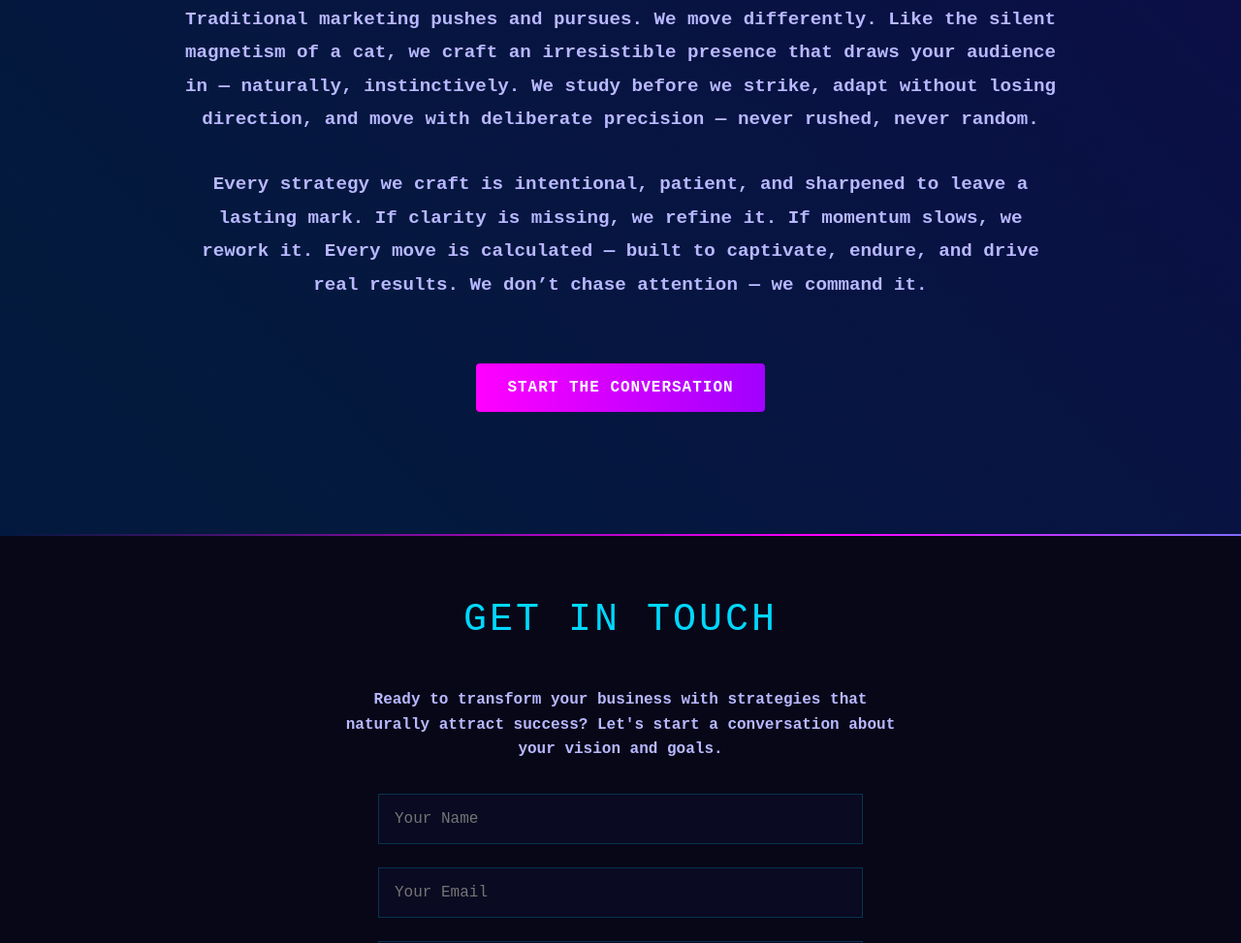
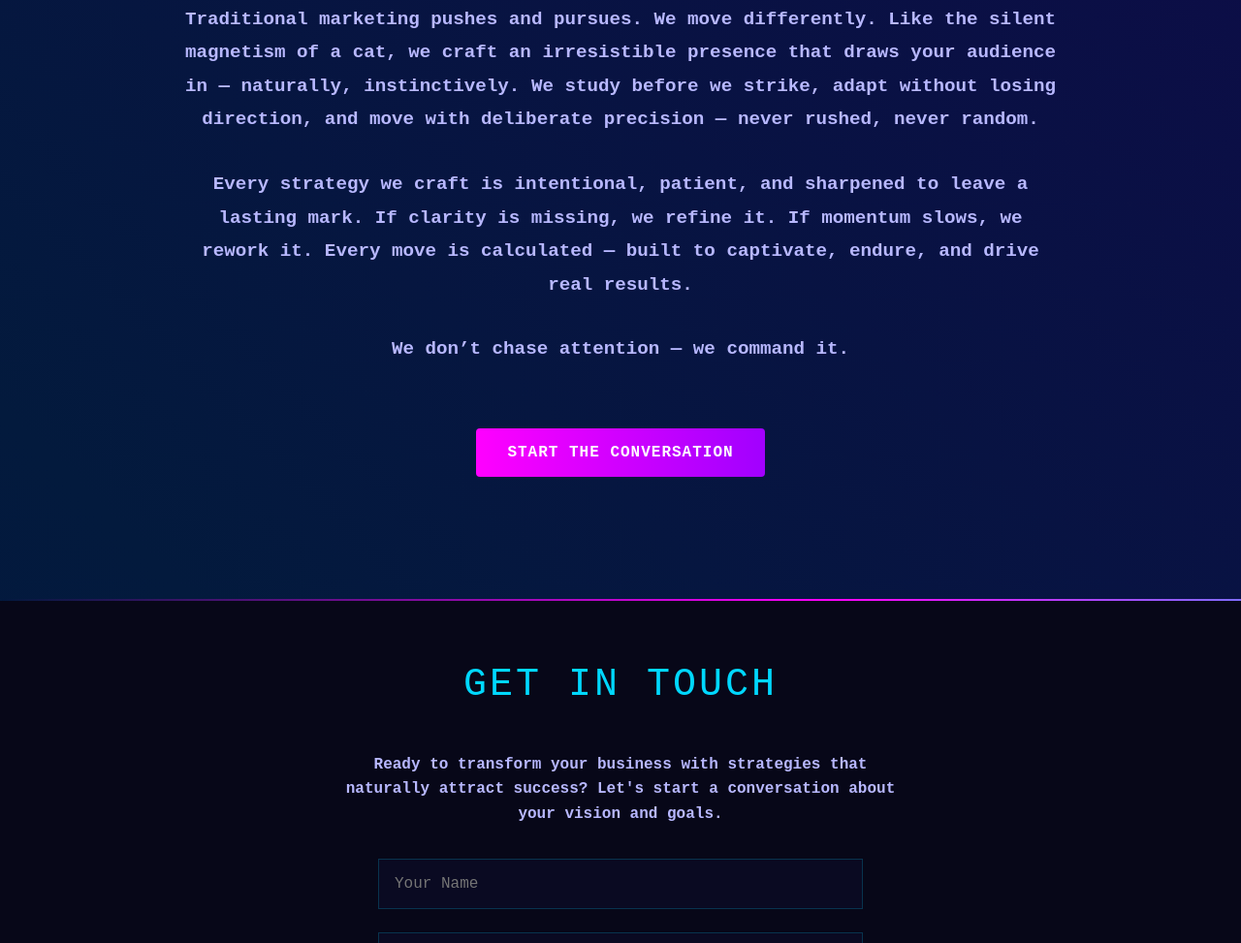
Before and after one commit to smb308/NekoMegami, a plain HTML site: page index.html in a window 1280 px wide. Shown: the part 2393-3366 px from the top of the page at 97% size. Drawn offline with Linux system fonts and the light colour scheme.

Commit message:
index.html

```diff
--- a/index.html
+++ b/index.html
@@ -598,9 +598,9 @@
             <p>Because cats don't chase—they attract.</p>
             <p> Traditional marketing pushes and pursues. We move differently.
 Like the silent magnetism of a cat, we craft an irresistible presence that draws your audience in — naturally, instinctively. We study before we strike, adapt without losing direction, and move with deliberate precision — never rushed, never random.</p>
-            <p>Every strategy we craft is intentional, patient, and sharpened to leave a lasting mark. If clarity is missing, we refine it. If momentum slows, we rework it. Every move is calculated — built to captivate, endure, and drive real results.
+            <p>Every strategy we craft is intentional, patient, and sharpened to leave a lasting mark. If clarity is missing, we refine it. If momentum slows, we rework it. Every move is calculated — built to captivate, endure, and drive real results.</p>
 
-We don’t chase attention — we command it.</p>
+<p>We don’t chase attention — we command it.</p>
             <a href="#contact" class="cta">Start the Conversation</a>
         </div>
         <div class="flow-effect"></div>
```
